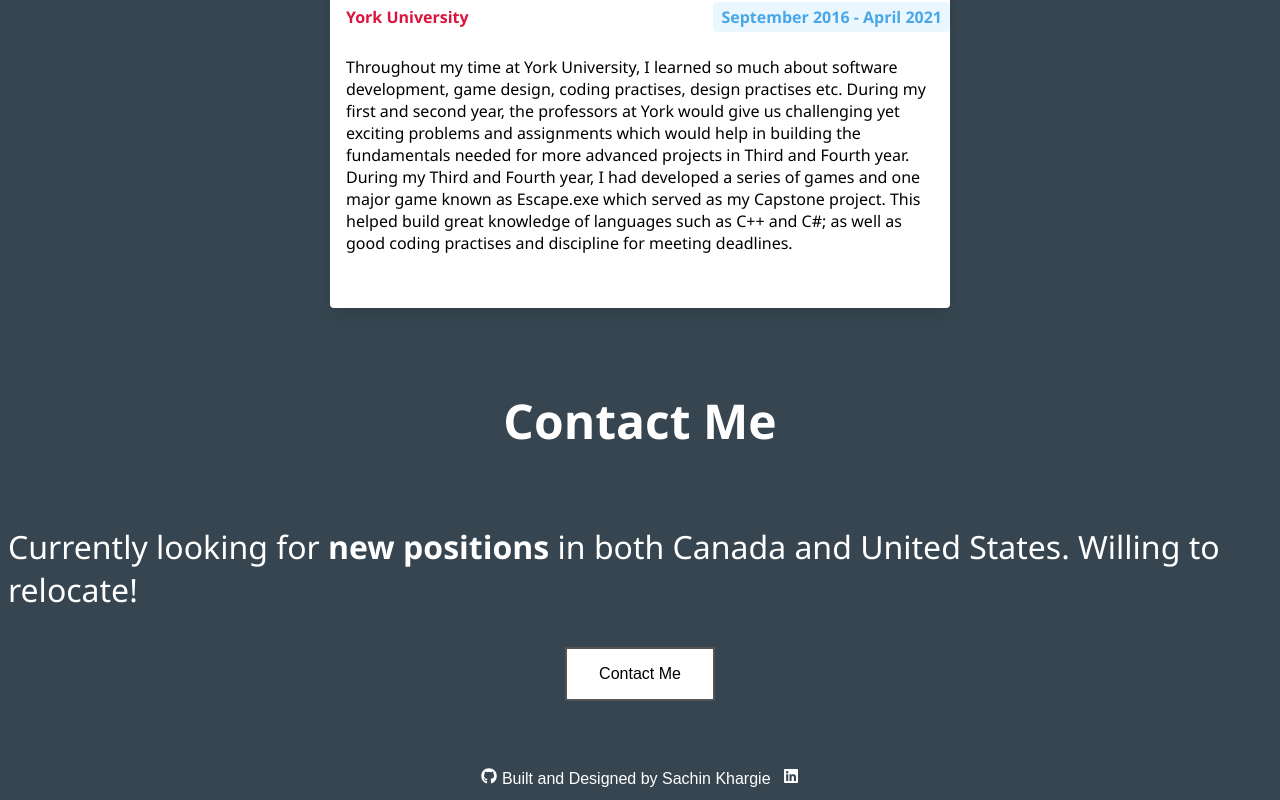
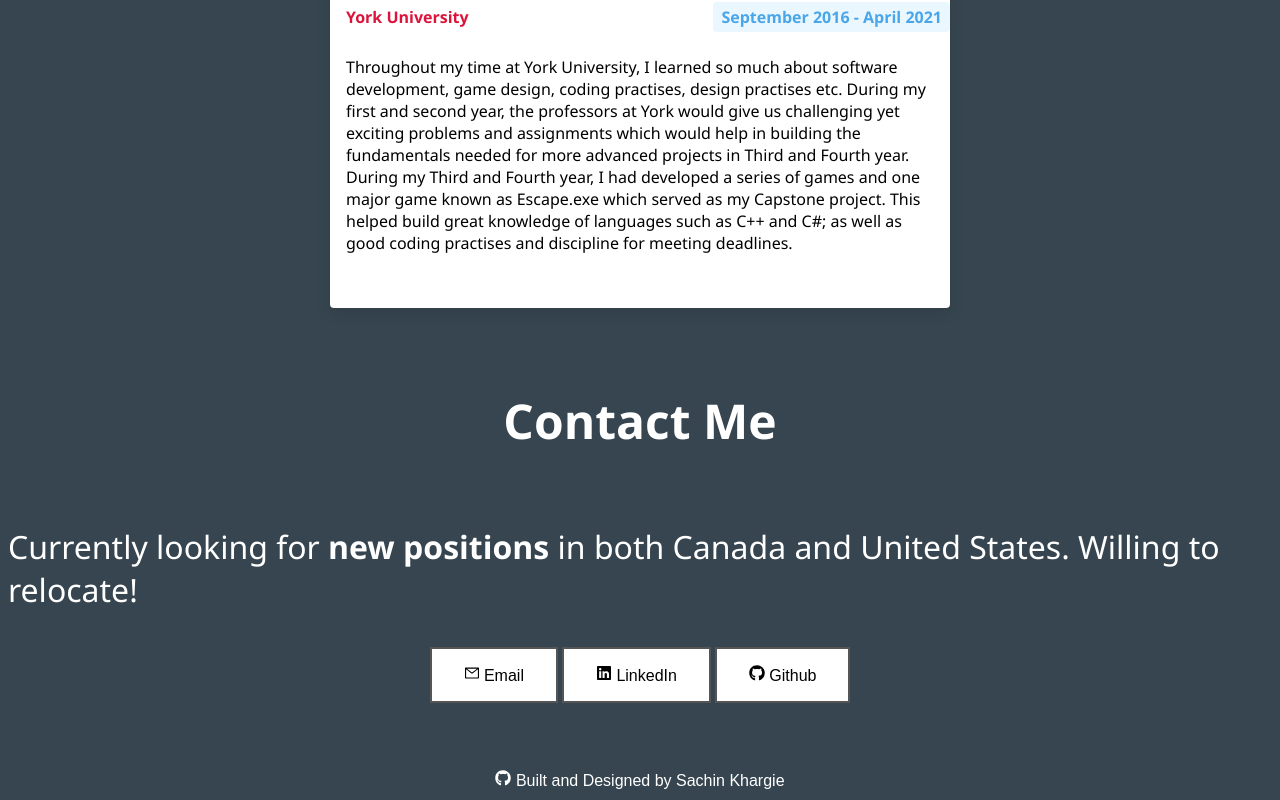
Before and after one commit to sachx1/portfolio, a React (Create React App) app: page / in a window 1280 px wide. Shown: the part 3679-4479 px from the top of the page. Built offline with nearby package versions, Linux system fonts and the light colour scheme.

Commit message:
updated footer and contact sections

```diff
--- a/src/components/footer.js
+++ b/src/components/footer.js
@@ -1,12 +1,11 @@
 import React from 'react'
 import './footer.scss'
-import { FaGithub, FaLinkedin } from 'react-icons/fa';
+import { FaGithub } from 'react-icons/fa';
 
 const footer = () => {
     return (
         <div className="footer">
             <a href="https://github.com/sachx1/portfolio"><button className="footerButton"><FaGithub /> Built and Designed by Sachin Khargie</button></a>
-            <a href="https://www.linkedin.com/in/sachin-khargie-17a248163/"><button className="footerButton"><FaLinkedin /></button></a>
         </div>
     )
 }
--- a/src/pages/Contact.js
+++ b/src/pages/Contact.js
@@ -1,4 +1,6 @@
 import React from 'react'
+import { FaLinkedin, FaGithub } from 'react-icons/fa';
+import { AiOutlineMail } from 'react-icons/ai'
 
 function Contact() {
     return (
@@ -8,7 +10,9 @@
             </div>
             <div className='containerHome'>
                 {/* <h1><a className="mailto" href="mailto:sachin.khargie@gmail.com">Contact Me</a></h1> */}
-               <a className="mailto" href="mailto:sachin.khargie@gmail.com"><button className="button button5">Contact Me</button></a>
+               <a className="mailto" href="mailto:sachin.khargie@gmail.com"><button className="button button5"><AiOutlineMail /> Email</button></a>
+               <a href="https://www.linkedin.com/in/sachin-khargie-17a248163/"><button className="button button5"><FaLinkedin /> LinkedIn</button></a>
+               <a href="https://github.com/sachx1"><button className="button button5"><FaGithub /> Github</button></a>
             </div>
         </>
     )
```
